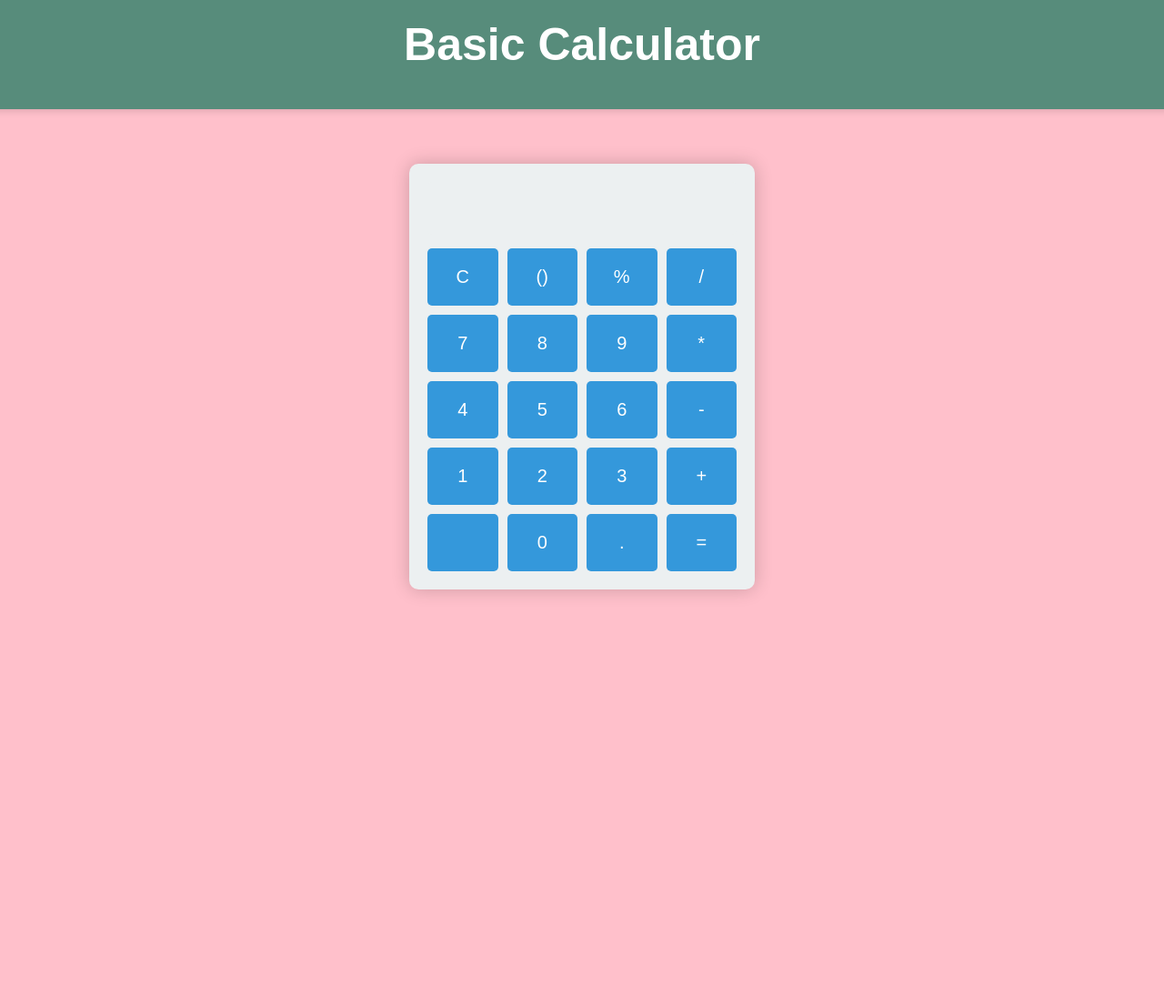
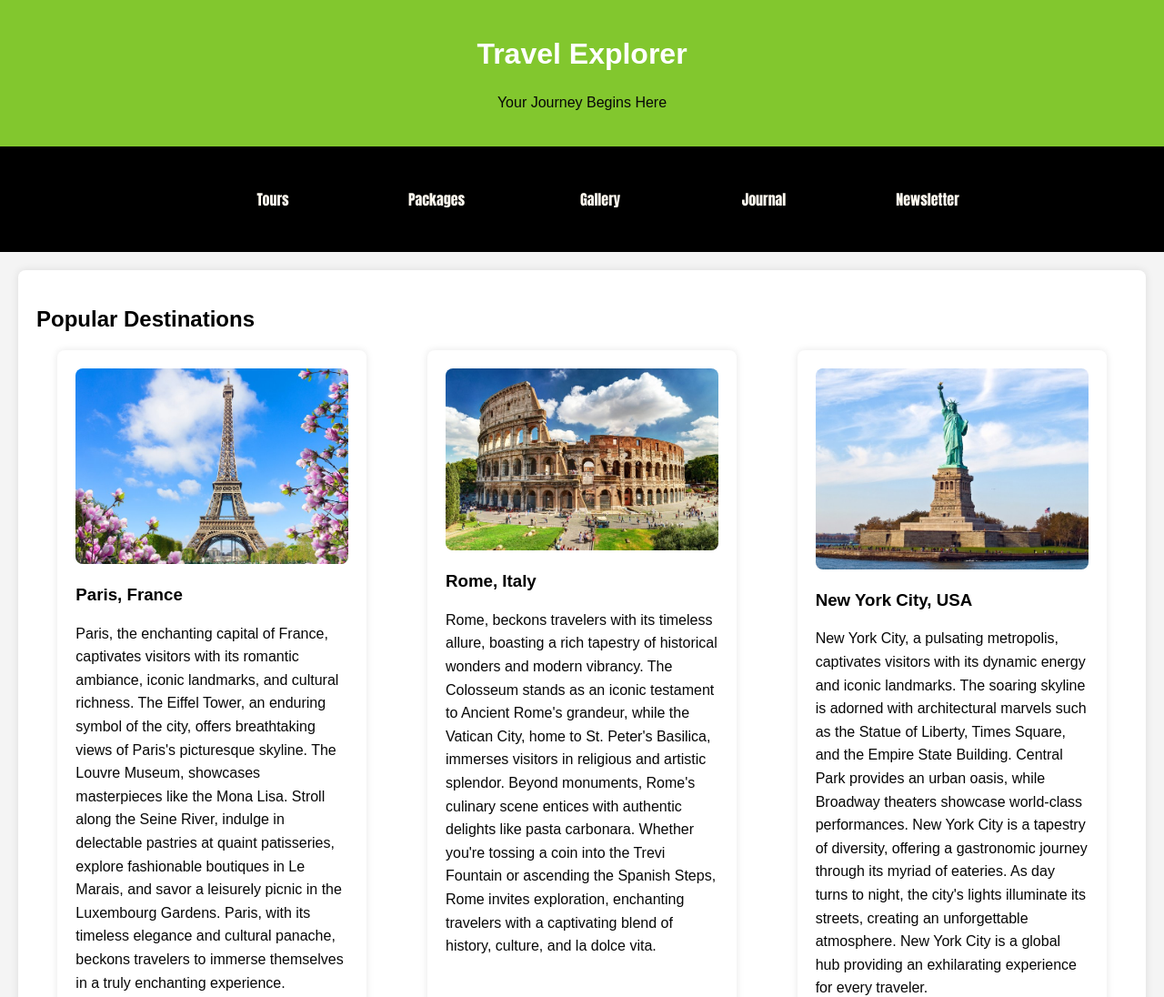
Before and after one commit to alisha1607/CODSOFT, a plain HTML site: page index.html in a window 1280 px wide. Shown: the top 1096 px of the page at 91% size. Before the commit the page ends 800 px from the top, so only its background shows below. Drawn offline with Linux system fonts and the light colour scheme.

Commit message:
Add files via upload

```diff
--- a/index.html
+++ b/index.html
@@ -3,41 +3,60 @@
 <head>
     <meta charset="UTF-8">
     <meta name="viewport" content="width=device-width, initial-scale=1.0">
-    <title>Basic Calculator</title>
+    <title>Travel Explorer</title>
     <link rel="stylesheet" href="style.css">
+
+    <style>
+        ul li{
+         list-style-type:none;
+        }
+    </style>
 </head>
 <body>
 
-    <div class="header">
-        <h1>Basic Calculator</h1>
+    <header>
+        <h1>Travel Explorer</h1>
+        <p>Your Journey Begins Here</p>
+    </header>
+
+    <div class="menu-bar">
+        <ul>
+        <li>Tours</li>
+        <li>Packages</li>
+        <li>Gallery</li>
+        <li>Journal</li>
+        <li>Newsletter</li>
+        </ul>
     </div>
 
-    <div class="calculator">
-        <input type="text" id="display" readonly>
-        <div class="buttons">
-            <button onclick="clearDisplay()">C</button>
-            <button onclick="appendToDisplay('()')">()</button>
-            <button onclick="appendToDisplay('%')">%</button>
-            <button onclick="appendToDisplay('/')">/</button>
-            <button onclick="appendToDisplay('7')">7</button>
-            <button onclick="appendToDisplay('8')">8</button>
-            <button onclick="appendToDisplay('9')">9</button>
-            <button onclick="appendToDisplay('*')">*</button>
-            <button onclick="appendToDisplay('4')">4</button>
-            <button onclick="appendToDisplay('5')">5</button>
-            <button onclick="appendToDisplay('6')">6</button>
-            <button onclick="appendToDisplay('-')">-</button>
-            <button onclick="appendToDisplay('1')">1</button>
-            <button onclick="appendToDisplay('2')">2</button>
-            <button onclick="appendToDisplay('3')">3</button>
-            <button onclick="appendToDisplay('+')">+</button>
-            <button onclick="appendToDisplay('')"></button>
-            <button onclick="appendToDisplay('0')">0</button>
-            <button onclick="appendToDisplay('.')">.</button>
-            <button onclick="calculateResult()">=</button>
+    <section>
+        <h2>Popular Destinations</h2>
+        <div class="destination">
+
+            <div class="destination-card">
+                <img class="destination-image" src="./paris.jpg" alt="Destination 1">
+                <h3>Paris, France</h3>
+                <p>Paris, the enchanting capital of France, captivates visitors with its romantic ambiance, iconic landmarks, and cultural richness. The Eiffel Tower, an enduring symbol of the city, offers breathtaking views of Paris's picturesque skyline. The Louvre Museum, showcases masterpieces like the Mona Lisa. Stroll along the Seine River, indulge in delectable pastries at quaint patisseries, explore fashionable boutiques in Le Marais, and savor a leisurely picnic in the Luxembourg Gardens. Paris, with its timeless elegance and cultural panache, beckons travelers to immerse themselves in a truly enchanting experience.</p>
+            </div>
+
+            <div class="destination-card">
+                <img class="destination-image" src="./rome.jpg" alt="Destination 2">
+                <h3>Rome, Italy</h3>
+                <p>Rome, beckons travelers with its timeless allure, boasting a rich tapestry of historical wonders and modern vibrancy. The Colosseum stands as an iconic testament to Ancient Rome's grandeur, while the Vatican City, home to St. Peter's Basilica, immerses visitors in religious and artistic splendor. Beyond monuments, Rome's culinary scene entices with authentic delights like pasta carbonara. Whether you're tossing a coin into the Trevi Fountain or ascending the Spanish Steps, Rome invites exploration, enchanting travelers with a captivating blend of history, culture, and la dolce vita.</p>
+            </div>
+
+            <div class="destination-card">
+                <img class="destination-image" src="./nyc.jpg" alt="Destination 3">
+                <h3>New York City, USA</h3>
+                <p>New York City, a pulsating metropolis, captivates visitors with its dynamic energy and iconic landmarks. The soaring skyline is adorned with architectural marvels such as the Statue of Liberty, Times Square, and the Empire State Building. Central Park provides an urban oasis, while Broadway theaters showcase world-class performances. New York City is a tapestry of diversity, offering a gastronomic journey through its myriad of eateries. As day turns to night, the city's lights illuminate its streets, creating an unforgettable atmosphere. New York City is a global hub providing an exhilarating experience for every traveler.</p>
+            </div>
         </div>
-    </div>
+    </section>
 
-    <script src="calculator.js"></script>
+
+    <footer>
+        <p>&copy; 2024 Travel Explorer. All rights reserved.</p>
+    </footer>
+
 </body>
 </html>
--- a/style.css
+++ b/style.css
@@ -2,68 +2,87 @@ body {
     font-family: 'Arial', sans-serif;
     margin: 0;
     padding: 0;
-    display: flex;
-    flex-direction: column;
-    align-items: center;
-    justify-content: flex-start;
-    height: 100vh;
-    background-color: pink;
+    background-color: #f4f4f4;
 }
 
-.header {
-    background-color: #578c7b;
+header {
+    background-color: #82c72e;
+    color: #ffffff;
+    text-align: center;
     padding: 20px;
-    text-align: center;
-    width: 100%;
-    box-shadow: 0 0 10px rgba(0, 0, 0, 0.2);
-    height: 10vh;
 }
 
-.header h1 {
-    margin: 0;
-    font-size: 50px;
+.menu-bar
+{
+text-align:center;
+background-color: #000000;
+}
+.menu-bar ul
+{
+   display: inline-flex;
+   color:floralwhite
+}
+.menu-bar ul li
+{
+    font-family: Impact;
+    width: 120px;
+    margin: 15px;
+    padding: 15px;
+}
+
+.menu-bar ul li:hover
+{
+    background: floralwhite;
+    color: #000000;
+    border-radius:3px;
+}
+
+section {
+    max-width: 1200px;
+    margin: 20px auto;
+    padding: 20px;
+    background-color: #fff;
+    border-radius: 8px;
+    box-shadow: 0 0 10px rgba(0, 0, 0, 0.1);
+}
+
+h1 {
     color: white;
 }
 
-.calculator {
-    text-align: center;
-    background-color: #ecf0f1;
-    border-radius: 10px;
-    padding: 20px;
-    margin-top: 60px; /* Added margin-top for spacing */
-    box-shadow: 0 0 20px rgba(0, 0, 0, 0.2);
+p {
+    color: #070707;
+    line-height: 1.6;
 }
 
-input {
-    width: 100%;
-    box-sizing: border-box;
-    padding: 15px;
-    margin-bottom: 15px;
-    font-size: 24px;
-    border: none;
-    background-color: #ecf0f1;
-    border-radius: 5px;
+.destination {
+    display: flex;
+    flex-wrap: wrap;
+    gap: 20px;
+    justify-content: space-around;
 }
 
-.buttons {
-    display: grid;
-    grid-template-columns: repeat(4, 1fr);
-    gap: 10px;
+.destination-card {
+    flex: 1;
+    max-width: 300px;
+    padding: 20px;
+    border-radius: 8px;
+    box-shadow: 0 0 8px rgba(0, 0, 0, 0.1);
+    transition: transform 0.3s ease-in-out;
 }
 
-button {
-    width: 100%;
-    box-sizing: border-box;
-    padding: 20px;
-    font-size: 20px;
-    background-color: #3498db;
-    color: #fff;
-    border: none;
-    border-radius: 5px;
-    cursor: pointer;
-    transition: background-color 0.3s ease-in-out;
+.destination-card:hover {
+    transform: scale(1.05);
 }
 
-button:hover {
-    background-color: #2980b9;
+.destination-image {
+    max-width: 100%;
+    border-radius: 8px;
 }
+
+footer {
+    text-align: center;
+    padding: 20px;
+    background-color: #333;
+    color: #fff;
+}
```
Also changed, not shown: nyc.jpg (added), paris.jpg (added), rome.jpg (added).
